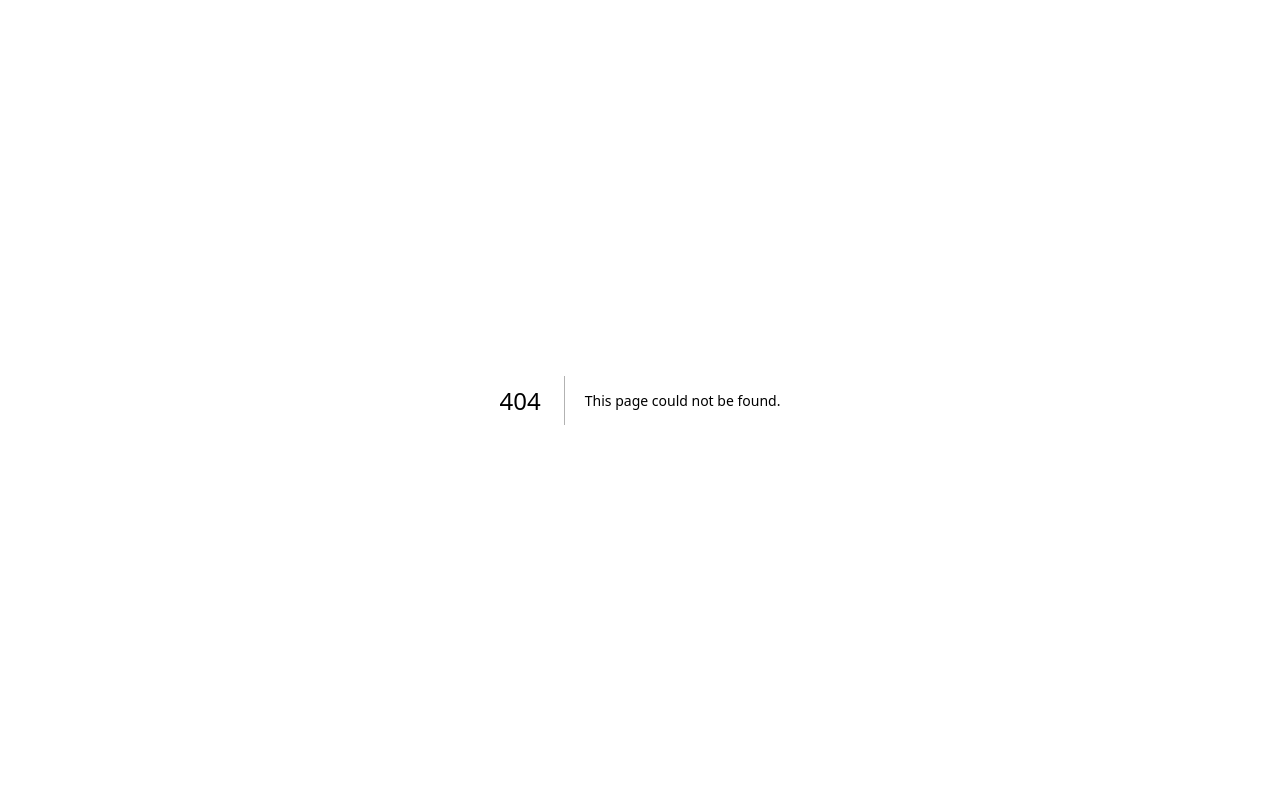
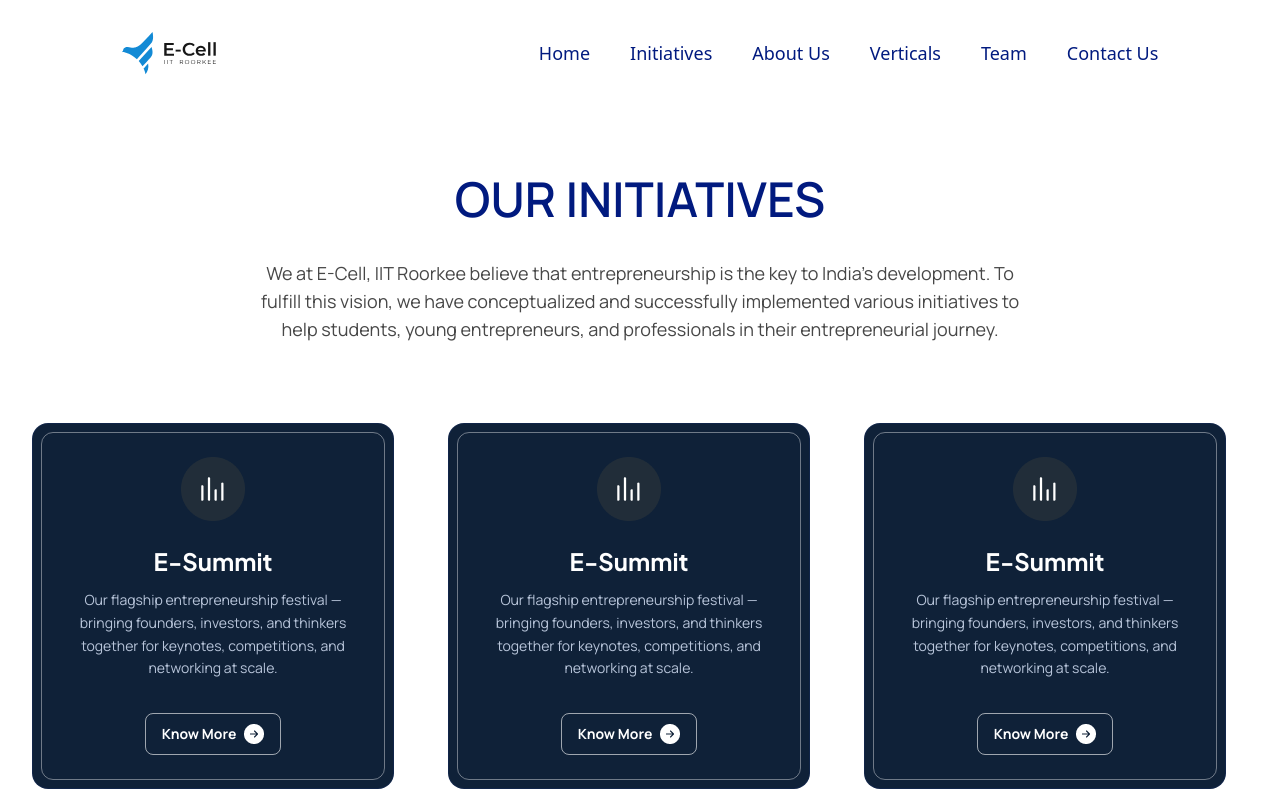
Before and after one commit to sanvi-02/cell-website, a Next.js app: page /initiatives in a window 1280 px wide. Before the commit this address had no page. Shown: the top 800 px of the page. Built offline with nearby package versions, Linux system fonts and the light colour scheme.

Commit message:
Merge initiatives page into main with home navbar and navigation links

```diff
--- a/app/globals.css
+++ b/app/globals.css
@@ -1,3 +1,4 @@
+@import url('https://fonts.googleapis.com/css2?family=Plus+Jakarta+Sans:wght@400;500;600;700;800&display=swap');
 @import "tailwindcss";
 
 html {
@@ -11,4 +12,5 @@
 
 @theme {
   --font-manrope: 'Manrope', sans-serif;
+  --font-plus-jakarta-sans: 'Plus Jakarta Sans', sans-serif;
 }
--- /dev/null
+++ b/app/initiative/page.tsx
@@ -0,0 +1 @@
+export { default, metadata } from "../initiatives/page";
--- /dev/null
+++ b/app/initiatives/page.tsx
@@ -0,0 +1,42 @@
+import type { Metadata } from "next";
+import Navbar from "@/components/Navbar";
+import InitiativesGrid from "@/components/InitiativesGrid";
+import Footer from "@/components/Footer";
+
+export const metadata: Metadata = {
+  title: "Our Initiatives | E-Cell IIT Roorkee",
+  description: "Explore the initiatives organized by E-Cell IIT Roorkee to foster entrepreneurship.",
+};
+
+export default function InitiativesPage() {
+  return (
+    <div className="flex min-h-screen flex-col bg-white text-zinc-900 font-sans antialiased">
+      {/* Navigation Header from Home page */}
+      <Navbar />
+
+      {/* Main Content Section */}
+      <main className="flex-1 bg-white">
+        {/* Intro Banner Section */}
+        <section className="mx-auto max-w-4xl px-6 pt-12 md:pt-16 pb-4 text-center">
+          <h1 className="font-manrope font-semibold text-[40px] md:text-[48px] leading-[56px] tracking-normal text-center uppercase text-[#011A7F] flex items-center justify-center mx-auto">
+            OUR INITIATIVES
+          </h1>
+          <p className="mt-6 md:mt-8 font-manrope font-normal text-[16px] md:text-[18px] leading-[28px] text-[#474747] max-w-[768px] w-full mx-auto text-center">
+            We at E-Cell, IIT Roorkee believe that entrepreneurship is the key to
+            India&apos;s development. To fulfill this vision, we have conceptualized and
+            successfully implemented various initiatives to help students, young
+            entrepreneurs, and professionals in their entrepreneurial journey.
+          </p>
+        </section>
+
+        {/* Initiatives Grid Section */}
+        <section className="bg-white">
+          <InitiativesGrid />
+        </section>
+      </main>
+
+      {/* Footer Section from Home page */}
+      <Footer />
+    </div>
+  );
+}
--- a/components/Footer.tsx
+++ b/components/Footer.tsx
@@ -1,3 +1,5 @@
+import Link from "next/link";
+
 export default function Footer() {
     return (
         <footer id="Footer" className="w-full bg-[linear-gradient(90deg,#002575_0%,#011A7F_61%,#000209_100%)] text-white px-8 md:px-16 lg:px-[7%] pt-12 md:pt-14 pb-6">
@@ -25,7 +27,7 @@
                         </p>
 
                         {/* Address */}
-                        <div className="mt-12">
+                        <div className="mt-8">
                             <p className="font-manrope font-[500] text-[16px]/[24px] uppercase">Address</p>
 
                             <p className="mt-4 font-manrope font-[400] text-[15px] leading-[18px] text-white/90">
@@ -43,11 +45,11 @@
                         <h3 className="font-manrope font-[500] text-[16px]/[24px] uppercase">Explore</h3>
 
                         <div className="mt-6 flex flex-col gap-4">
-                            <a href="#Home" className="font-manrope text-[16px]/[24px] text-white/90 hover:text-white transition-colors">Home</a>
-                            <a href="#Initiatives" className="font-manrope text-[16px]/[24px] text-white/90 hover:text-white transition-colors">Initiatives</a>
-                            <a href="#About" className="font-manrope text-[16px]/[24px] text-white/90 hover:text-white transition-colors">About Us</a>
-                            <a href="#Team" className="font-manrope text-[16px]/[24px] text-white/90 hover:text-white transition-colors">Team</a>
-                            <a href="#Contact" className="font-manrope text-[16px]/[24px] text-white/90 hover:text-white transition-colors">Contact Us</a>
+                            <Link href="/" className="font-manrope text-[16px]/[24px] text-white/90 hover:text-white transition-colors">Home</Link>
+                            <Link href="/initiatives" className="font-manrope text-[16px]/[24px] text-white/90 hover:text-white transition-colors">Initiatives</Link>
+                            <Link href="/#About" className="font-manrope text-[16px]/[24px] text-white/90 hover:text-white transition-colors">About Us</Link>
+                            <Link href="/#Team" className="font-manrope text-[16px]/[24px] text-white/90 hover:text-white transition-colors">Team</Link>
+                            <Link href="/#Contact" className="font-manrope text-[16px]/[24px] text-white/90 hover:text-white transition-colors">Contact Us</Link>
                         </div>
                     </div>
 
--- /dev/null
+++ b/components/InitiativeCard.tsx
@@ -0,0 +1,66 @@
+import React from "react";
+import Image from "next/image";
+import TextImg from "./Text.png";
+
+export interface InitiativeItem {
+  id: string;
+  title: string;
+  description: string;
+  logo: any; // Dynamic logo image passed from parent
+}
+
+interface InitiativeCardProps {
+  initiative: InitiativeItem;
+}
+
+export default function InitiativeCard({ initiative }: InitiativeCardProps) {
+  return (
+    <div className="group relative flex flex-col w-full max-w-[362px] min-[362px]:w-[362px] h-[366px] rounded-[16px] bg-[#0F2138] p-[8px] border border-blue-900/20 transition-all duration-300 hover:-translate-y-1.5 hover:border-blue-500/40 hover:shadow-[0_12px_30px_rgba(59,130,246,0.15)] overflow-hidden">
+      {/* Decorative background glow on hover */}
+      <div className="absolute -right-20 -top-20 h-40 w-40 rounded-full bg-blue-600/10 blur-3xl transition-opacity duration-300 opacity-0 group-hover:opacity-100" />
+      <div className="absolute -left-20 -bottom-20 h-40 w-40 rounded-full bg-blue-600/10 blur-3xl transition-opacity duration-300 opacity-0 group-hover:opacity-100" />
+
+      {/* Inner outline container matching padding: 8px and layout */}
+      <div className="flex flex-col items-center justify-between w-full h-full border border-white/40 rounded-[12px] p-[24px] text-center z-10 transition-colors duration-300 group-hover:border-white/60">
+        {/* Main card content */}
+        <div className="flex flex-col items-center w-full">
+          {/* Icon wrapper - 64x64, no extra boundaries/backgrounds */}
+          <div className="w-16 h-16 mb-6 transition-transform duration-300 group-hover:scale-110 flex items-center justify-center">
+            <Image
+              src={initiative.logo}
+              alt={`${initiative.title} Icon`}
+              width={64}
+              height={64}
+              style={{ width: "64px", height: "64px", objectFit: "contain" }}
+              priority
+            />
+          </div>
+
+          {/* Title - Plus Jakarta Sans, Bold, 24px, 32px line-height, #FFFFFF */}
+          <h3 className="font-plus-jakarta-sans font-bold text-[24px] leading-[32px] tracking-normal text-center text-white mb-3">
+            {initiative.title}
+          </h3>
+
+          {/* Description - Manrope, Regular (400), 14px, 22.75px line-height, #B8C5DA, max-width 276px */}
+          <p className="font-manrope font-normal text-[14px] leading-[22.75px] tracking-normal text-center text-[#B8C5DA] max-w-[276px] w-full mx-auto">
+            {initiative.description}
+          </p>
+        </div>
+
+        <button className="w-[136.6px] h-[41.6px] rounded-[8px] border-[0.8px] border-white/60 bg-transparent flex items-center justify-center gap-[8px] py-[10px] px-[16px] text-white transition-all duration-300 hover:bg-white hover:border-white hover:shadow-lg hover:shadow-white/5 group/btn">
+          <span className="font-manrope font-bold text-[14px] leading-[20px] tracking-normal text-center text-white group-hover/btn:text-[#0F2138] transition-colors duration-300">
+            Know More
+          </span>
+          <Image
+            src={TextImg}
+            alt="arrow"
+            width={20}
+            height={20}
+            style={{ width: "20px", height: "20px", objectFit: "contain" }}
+            className="transition-transform duration-300 group-hover:translate-x-0.5"
+          />
+        </button>
+      </div>
+    </div>
+  );
+}
--- a/components/Initiatives.tsx
+++ b/components/Initiatives.tsx
@@ -1,3 +1,5 @@
+import Link from "next/link";
+
 const initiatives = [
     {
         title: "E-Summit",
@@ -9,27 +11,27 @@
     },
     {
         title: "E-School",
-        category: "CERTIFICATION",
+        category: "STARTUP ACCELERATOR",
         description:
-            "A structured certification program taking you from novice to aspiring entrepreneur through rigorous modules and mentorship.",
+            "A structured curriculum and mentorship track taking early-stage student founders from problem statement to validated MVP.",
         image: "/e-school.png",
         number: "02",
     },
     {
-        title: "E-School",
-        category: "CERTIFICATION",
+        title: "Pinnacle",
+        category: "INNOVATION SPRINT",
         description:
-            "A structured certification program taking you from novice to aspiring entrepreneur through rigorous modules and mentorship.",
+            "The multi-stage national case-study and startup competition pitting top tier campus talent against real-world problem sets.",
         image: "/e-school.png",
-        number: "02",
+        number: "03",
     },
     {
-        title: "E-Summit",
-        category: "FLAGSHIP FESTIVAL",
+        title: "National Social Summit",
+        category: "IMPACT CONCLAVE",
         description:
-            "The flagship entrepreneurial festival of IIT Roorkee. Three days of high-impact networking, pitching, and learning alongside founders, VCs, and innovators.",
+            "Centering ventures that solve for the next billion. Exploring deep technology and grassroots solutions across education, healthcare, and sustainability.",
         image: "/e-summit.png",
-        number: "01",
+        number: "04",
     },
 ];
 
@@ -53,9 +55,9 @@
                     </div>
 
                     {/* View all button */}
-                    <button className="hidden md:block mt-1 px-[24px] py-[12px] rounded-[32px] border border-[#1111111A] font-manrope text-[16px]/[20px] text-[#474747] hover:bg-[#F7F7F7] transition-colors">
+                    <Link href="/initiatives" className="hidden md:block mt-1 px-[24px] py-[12px] rounded-[32px] border border-[#1111111A] font-manrope text-[16px]/[20px] text-[#474747] hover:bg-[#F7F7F7] transition-colors">
                         View All Initiatives
-                    </button>
+                    </Link>
                 </div>
 
                 {/* Initiative Grid */}
@@ -89,9 +91,9 @@
                 </div>
 
                 {/* Mobile View All */}
-                <button className="md:hidden mt-8 px-5 py-2.5 rounded-full border border-[#E5E5E5] font-manrope text-[11px] text-[#555]">
+                <Link href="/initiatives" className="md:hidden mt-8 inline-block px-5 py-2.5 rounded-full border border-[#E5E5E5] font-manrope text-[11px] text-[#555] text-center">
                     View All Initiatives
-                </button>
+                </Link>
 
             </div>
         </section>
--- /dev/null
+++ b/components/InitiativesGrid.tsx
@@ -0,0 +1,43 @@
+import React from "react";
+import InitiativeCard, { InitiativeItem } from "./InitiativeCard";
+import ContainerImg from "./Container.png";
+
+// Mapping function to dynamically compile card data from separate arrays
+function generateCardData(
+  logos: any[],
+  headings: string[],
+  paras: string[]
+): InitiativeItem[] {
+  return headings.map((heading, index) => ({
+    id: `initiative-${index}`,
+    title: heading,
+    description: paras[index] || "",
+    logo: logos[index] || ContainerImg, // fallback logo
+  }));
+}
+
+export default function InitiativesGrid() {
+  // 1. Array of logos (using ContainerImg for all 9 cards as requested)
+  const logos = Array(9).fill(ContainerImg);
+
+  // 2. Array containing all headings (identical "E-Summit" for all 9 cards as requested)
+  const headings = Array(9).fill("E-Summit");
+
+  // 3. Array containing all description paragraphs (identical for all 9 cards as requested)
+  const paras = Array(9).fill(
+    "Our flagship entrepreneurship festival — bringing founders, investors, and thinkers together for keynotes, competitions, and networking at scale."
+  );
+
+  // Generate the dynamic initiatives list using our function
+  const initiatives = generateCardData(logos, headings, paras);
+
+  return (
+    <div className="mx-auto max-w-7xl px-6 lg:px-8 py-16">
+      <div className="grid grid-cols-1 gap-8 sm:grid-cols-2 lg:grid-cols-3">
+        {initiatives.map((initiative) => (
+          <InitiativeCard key={initiative.id} initiative={initiative} />
+        ))}
+      </div>
+    </div>
+  );
+}
--- a/components/Navbar.tsx
+++ b/components/Navbar.tsx
@@ -1,3 +1,5 @@
+import Link from "next/link";
+
 export default function Navbar() {
     return (
         <section id="Navbar" className="w-full bg-white">
@@ -5,22 +7,22 @@
             <div id="nav" className="max-w-86/100 mx-auto h-[75px] px-6 lg:px-8 flex justify-between items-center my-4 bg-[#FFFFFF1A] rounded-[20px]">
 
                 {/* Logo Container */}
-                <div>
+                <Link href="/" className="flex items-center">
                     <img
-                        src="logo_nav.svg"
+                        src="/logo_nav.svg"
                         alt="E-Cell Logo"
-                        className="h-[43px] w-auto object-contain"
+                        className="h-[43px] w-auto object-contain cursor-pointer"
                     />
-                </div>
+                </Link>
 
                 {/* Navigation Links */}
                 <div id="options" className="hidden md:flex items-center gap-6 lg:gap-10 text-[#011A7F] font-[400] text-[18px]">
-                    <div className="cursor-pointer hover:text-blue-500 transition-colors">Home</div>
-                    <div className="cursor-pointer hover:text-blue-500 transition-colors">Initiatives</div>
-                    <div className="cursor-pointer hover:text-blue-500 transition-colors">About Us</div>
-                    <div className="cursor-pointer hover:text-blue-500 transition-colors">Verticals</div>
-                    <div className="cursor-pointer hover:text-blue-500 transition-colors">Team</div>
-                    <div className="cursor-pointer hover:text-blue-500 transition-colors">Contact Us</div>
+                    <Link href="/" className="cursor-pointer hover:text-blue-500 transition-colors">Home</Link>
+                    <Link href="/initiatives" className="cursor-pointer hover:text-blue-500 transition-colors">Initiatives</Link>
+                    <Link href="/#About" className="cursor-pointer hover:text-blue-500 transition-colors">About Us</Link>
+                    <Link href="/#verticals" className="cursor-pointer hover:text-blue-500 transition-colors">Verticals</Link>
+                    <Link href="/#Team" className="cursor-pointer hover:text-blue-500 transition-colors">Team</Link>
+                    <Link href="/#Contact" className="cursor-pointer hover:text-blue-500 transition-colors">Contact Us</Link>
                 </div>
 
             </div>
```
Also changed, not shown: components/Container.png (added), components/Text.png (added).
